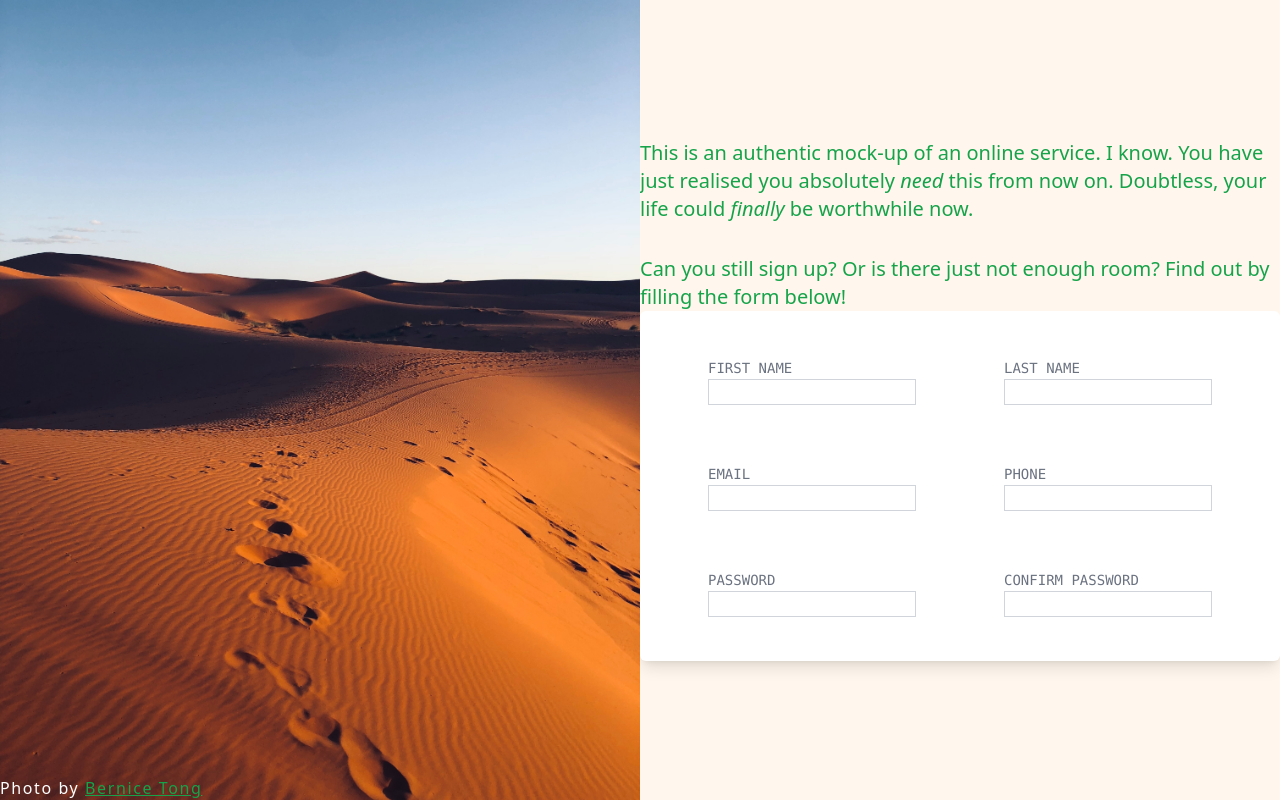
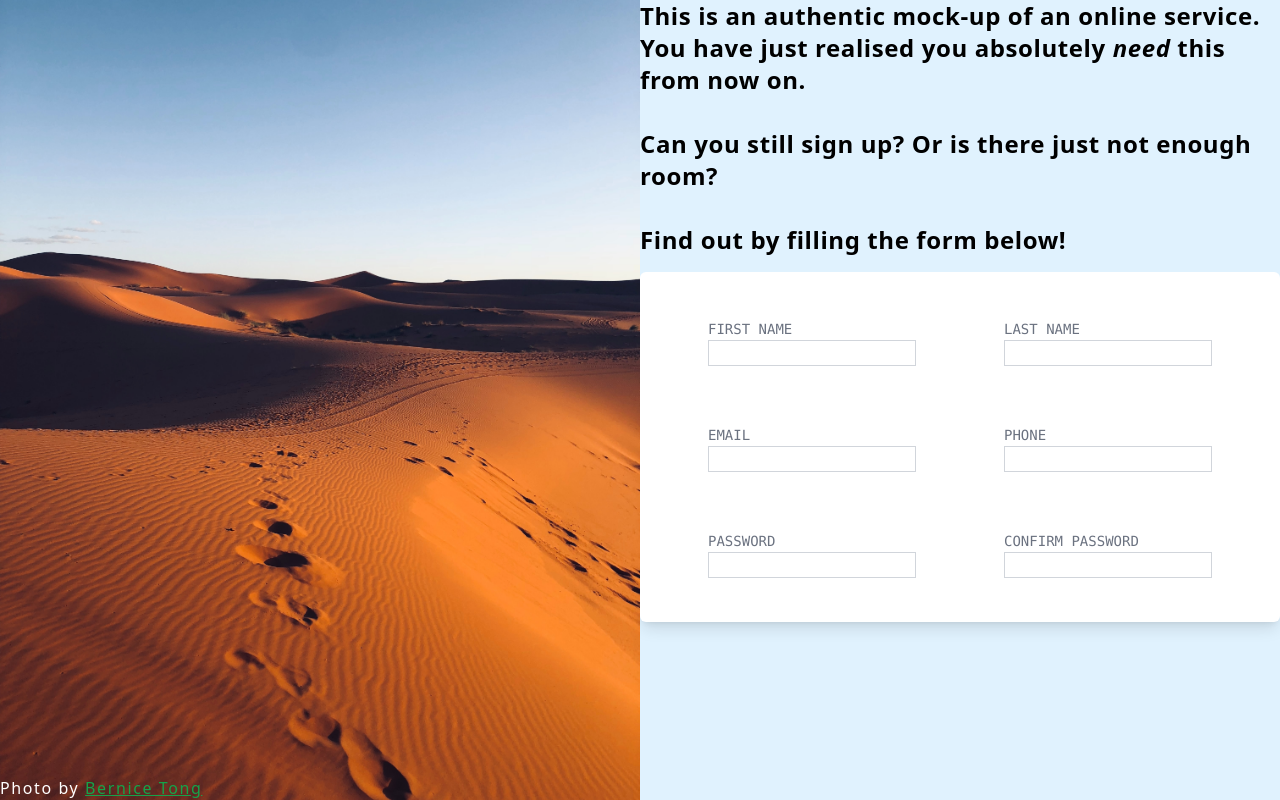
Before and after one commit to Rxthew/signupform, a website: page index.html in a window 1280 px wide. Drawn offline with Linux system fonts and the light colour scheme.

Commit message:
updates re: font and bg & introduce sat-down

```diff
--- a/index.html
+++ b/index.html
@@ -1,5 +1,5 @@
 <!DOCTYPE html>
-<html lang="en" class="h-full bg-orange-50">
+<html lang="en" class="h-full bg-sky-100">
 <head>
     <meta charset="UTF-8">
     <meta http-equiv="X-UA-Compatible" content="IE=edge">
@@ -10,17 +10,20 @@
 <body class="h-full">
     <div class="min-h-full flex flex-wrap lg:flex-nowrap">
         <div id="imgcontainer" class="relative flex max-w-screen max-h-screen">
+            <div class="flex absolute top-1/2">
+
+            </div>
             <img src="./tong-desert-footsteps.jpg" alt="tong-desert-footsteps" class="object-cover min-w-full max-h-full">
             <span class="absolute bottom-0 text-white tracking-widest">Photo by <a href="https://unsplash.com/@bernicehtong" class="text-green-600 underline">Bernice Tong</a></span>
         </div>
-        <div id=formcontainer class="flex flex-col justify-center">
-            <div class="flex flex-col justify-end text-green-600 md:text-xl">
-                <p>This is an authentic mock-up of an online service. I know. You have just
-                    realised you absolutely <em>need</em> this from now on. Doubtless, your
-                    life could <em>finally</em> be worthwhile now.
+        <div id=formcontainer class="flex flex-col">
+            <div class="flex flex-col mb-4 md:text-2xl font-semibold tracking-wide">
+                <p>This is an authentic mock-up of an online service. You have just
+                    realised you absolutely <em>need</em> this from now on.
                 </p>
                 <p class="pt-8">Can you still sign up? Or is there just not enough room?
-                    Find out by filling the form below!</p>
+                </p>
+                <p class="pt-8">Find out by filling the form below!</p>
             </div>
             <form action="#" class="m0 p0 min-w-[50vw] max-h-fit">
                 <div class="flex flex-col items-center space-y-8 shadow-lg bg-white p-8 rounded-md">
```
Also changed, not shown: output.css, sat-down.png (added).
